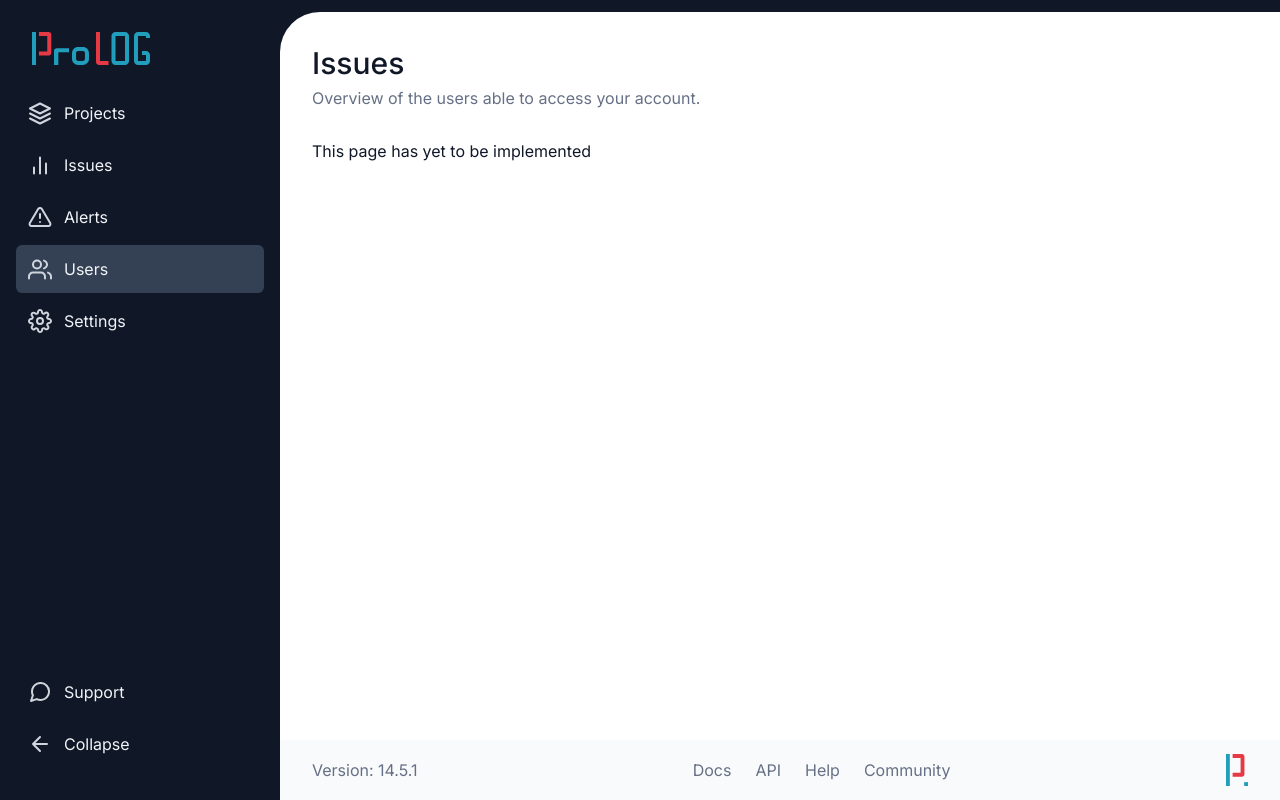
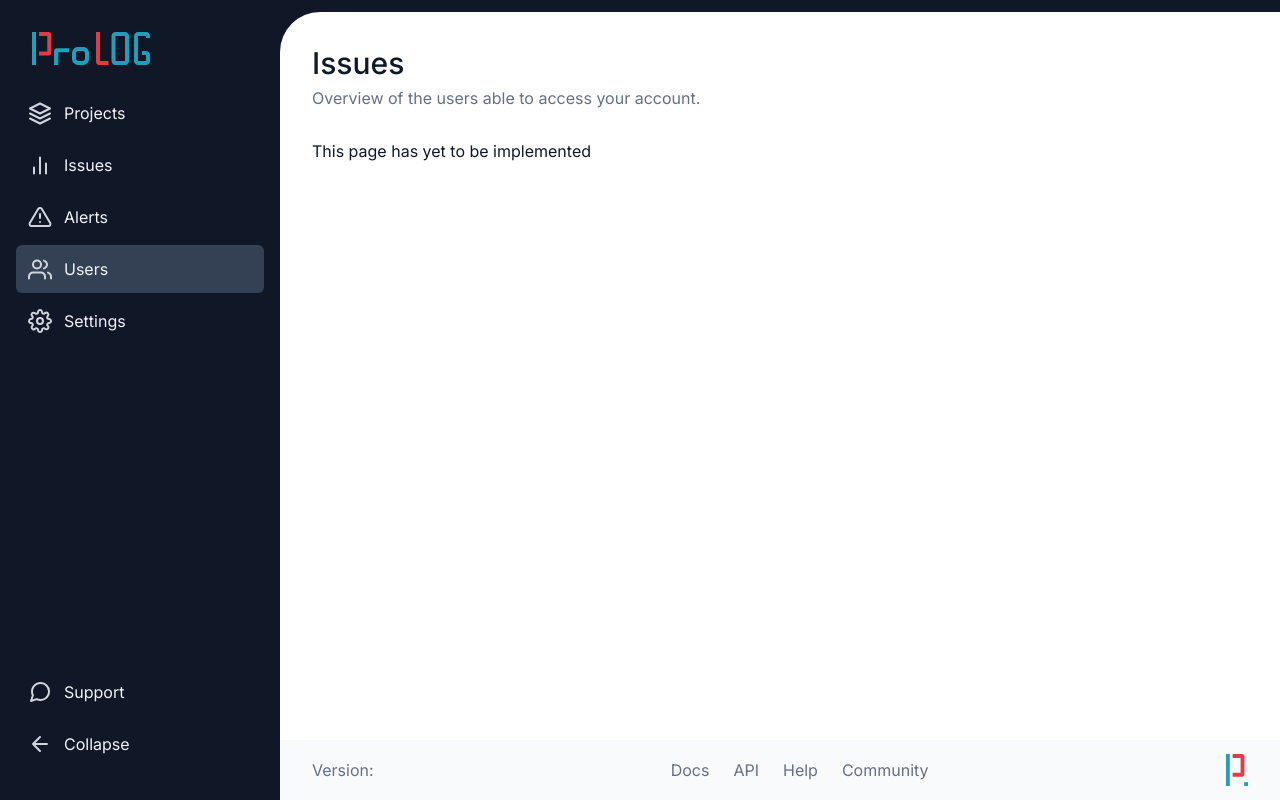
Before and after one commit to profydev/prolog-app-maxleee, a Next.js app: page /dashboard/users in a window 1280 px wide. Built offline with nearby package versions, Linux system fonts and the light colour scheme.

Commit message:
get version number from package.json

```diff
--- a/features/layout/footer/footer.tsx
+++ b/features/layout/footer/footer.tsx
@@ -1,9 +1,13 @@
 import styles from "./footer.module.scss";
+import getConfig from "next/config";
 
 export function Footer() {
+  const { publicRuntimeConfig } = getConfig();
+  const version = publicRuntimeConfig?.version;
+
   return (
     <footer className={styles.footer}>
-      <p className={styles.version}>Version: 14.5.1</p>
+      <p className={styles.version}>Version: {version}</p>
       <div className={styles.footerLinksWrapper}>
         <a href="#" className={styles.footerLink}>
           Docs
--- a/next.config.js
+++ b/next.config.js
@@ -1,9 +1,15 @@
 /** @type {import('next').NextConfig} */
+// eslint-disable-next-line @typescript-eslint/no-var-requires
+const { version } = require("./package.json");
+
 const nextConfig = {
   reactStrictMode: true,
   images: {
     domains: ["prolog-api.profy.dev"],
   },
+  publicRuntimeConfig: {
+    version,
+  },
 };
 
 module.exports = nextConfig;
```
